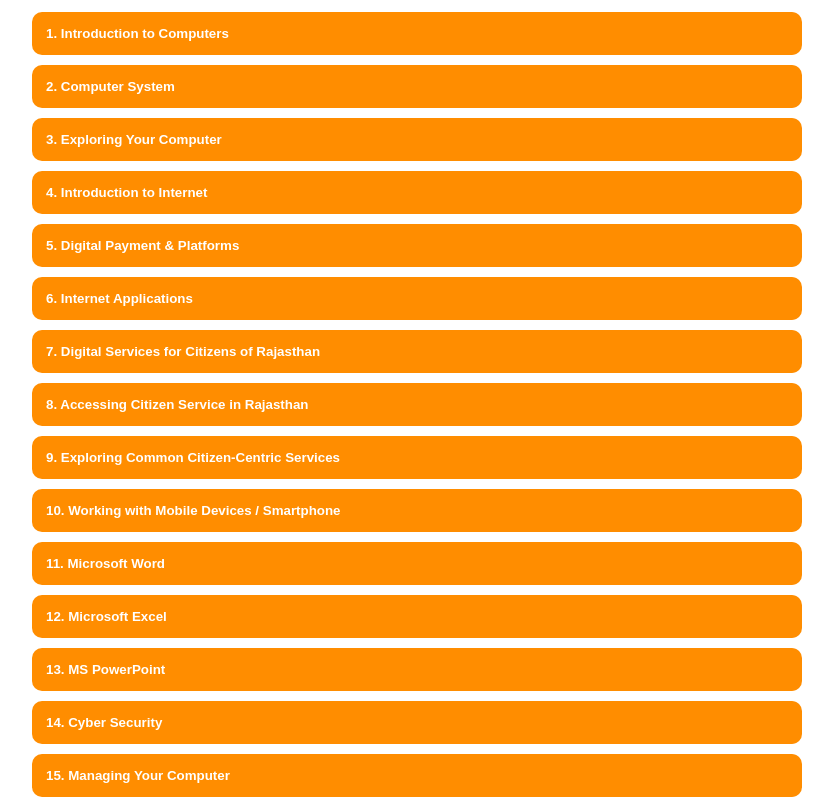
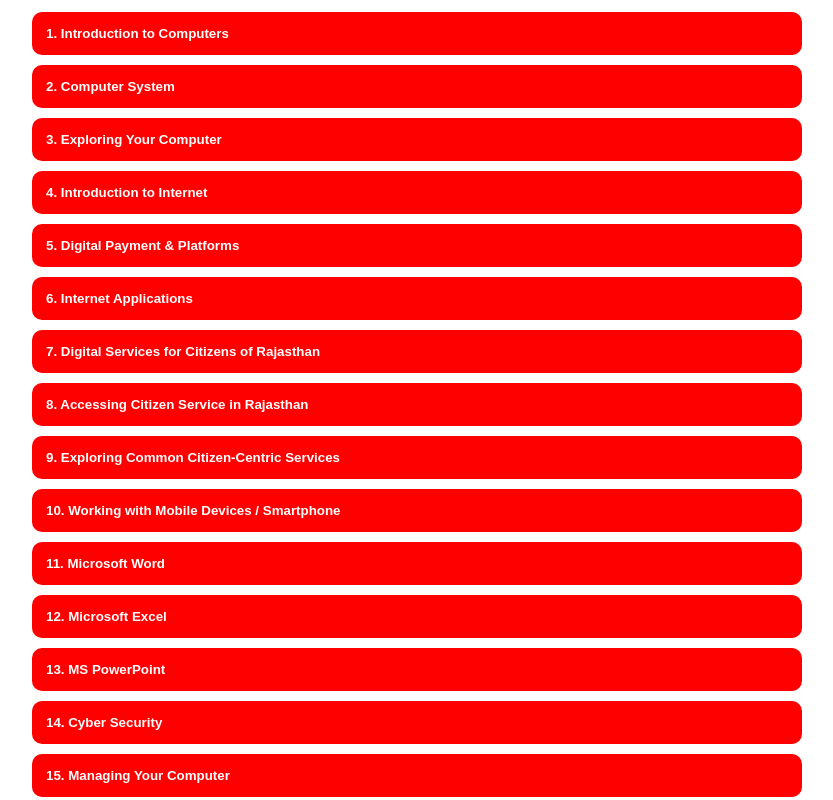
Before and after one commit to suryabuddy/suryabuddy.github.io, a plain HTML site: page index.html in a window 1280 px wide. Shown: the part 991-1791 px from the top of the page, without its empty margins (223-1056 px from the left). Drawn offline with Linux system fonts and the light colour scheme.

Commit message:
Update index.html

```diff
--- a/index.html
+++ b/index.html
@@ -7,7 +7,7 @@
 <style>
 *{margin:0;padding:0;box-sizing:border-box;font-family:Arial,Helvetica,sans-serif}
 body{background:#fff}
-.header{background:#ff8D00;color:#fff;padding:14px 14px 16px;display:flex;justify-content:space-between;align-items:center}
+.header{background:#ff0000;color:#fff;padding:14px 14px 16px;display:flex;justify-content:space-between;align-items:center}
 .h-left{display:flex;gap:12px;align-items:center}
 .photo{width:58px;height:58px;background:#ddd;border-radius:50%;flex-shrink:0;display:grid;place-items:center;overflow:hidden}
 .photo img{width:100%;height:100%;object-fit:cover}
@@ -183,21 +183,21 @@ function checkCoupon(){
   <p style="color:#666; margin-bottom:15px; font-size:14px;">Unit par click karo, notes yahin khulenge</p>
 
   <div style="display:grid; grid-template-columns: 1fr; gap:10px;">
-    <button onclick="showNote(1)" style="padding:14px; text-align:left; border:none; border-radius:10px; background:#ff8d00; color:white; font-weight:bold; cursor:pointer;">1. Introduction to Computers</button>
-    <button onclick="showNote(2)" style="padding:14px; text-align:left; border:none; border-radius:10px; background:#ff8d00; color:white; font-weight:bold; cursor:pointer;">2. Computer System</button>
-    <button onclick="showNote(3)" style="padding:14px; text-align:left; border:none; border-radius:10px; background:#ff8d00; color:white; font-weight:bold; cursor:pointer;">3. Exploring Your Computer</button>
-    <button onclick="showNote(4)" style="padding:14px; text-align:left; border:none; border-radius:10px; background:#ff8d00; color:white; font-weight:bold; cursor:pointer;">4. Introduction to Internet</button>
-    <button onclick="showNote(5)" style="padding:14px; text-align:left; border:none; border-radius:10px; background:#ff8d00; color:white; font-weight:bold; cursor:pointer;">5. Digital Payment & Platforms</button>
-    <button onclick="showNote(6)" style="padding:14px; text-align:left; border:none; border-radius:10px; background:#ff8d00; color:white; font-weight:bold; cursor:pointer;">6. Internet Applications</button>
-    <button onclick="showNote(7)" style="padding:14px; text-align:left; border:none; border-radius:10px; background:#ff8d00; color:white; font-weight:bold; cursor:pointer;">7. Digital Services for Citizens of Rajasthan</button>
-    <button onclick="showNote(8)" style="padding:14px; text-align:left; border:none; border-radius:10px; background:#ff8d00; color:white; font-weight:bold; cursor:pointer;">8. Accessing Citizen Service in Rajasthan</button>
-    <button onclick="showNote(9)" style="padding:14px; text-align:left; border:none; border-radius:10px; background:#ff8d00; color:white; font-weight:bold; cursor:pointer;">9. Exploring Common Citizen-Centric Services</button>
-    <button onclick="showNote(10)" style="padding:14px; text-align:left; border:none; border-radius:10px; background:#ff8d00; color:white; font-weight:bold; cursor:pointer;">10. Working with Mobile Devices / Smartphone</button>
-    <button onclick="showNote(11)" style="padding:14px; text-align:left; border:none; border-radius:10px; background:#ff8d00; color:white; font-weight:bold; cursor:pointer;">11. Microsoft Word</button>
-    <button onclick="showNote(12)" style="padding:14px; text-align:left; border:none; border-radius:10px; background:#ff8d00; color:white; font-weight:bold; cursor:pointer;">12. Microsoft Excel</button>
-    <button onclick="showNote(13)" style="padding:14px; text-align:left; border:none; border-radius:10px; background:#ff8d00; color:white; font-weight:bold; cursor:pointer;">13. MS PowerPoint</button>
-    <button onclick="showNote(14)" style="padding:14px; text-align:left; border:none; border-radius:10px; background:#ff8d00; color:white; font-weight:bold; cursor:pointer;">14. Cyber Security</button>
-    <button onclick="showNote(15)" style="padding:14px; text-align:left; border:none; border-radius:10px; background:#ff8d00; color:white; font-weight:bold; cursor:pointer;">15. Managing Your Computer</button>
+    <button onclick="showNote(1)" style="padding:14px; text-align:left; border:none; border-radius:10px; background:#ff0000; color:white; font-weight:bold; cursor:pointer;">1. Introduction to Computers</button>
+    <button onclick="showNote(2)" style="padding:14px; text-align:left; border:none; border-radius:10px; background:#ff0000; color:white; font-weight:bold; cursor:pointer;">2. Computer System</button>
+    <button onclick="showNote(3)" style="padding:14px; text-align:left; border:none; border-radius:10px; background:#ff0000; color:white; font-weight:bold; cursor:pointer;">3. Exploring Your Computer</button>
+    <button onclick="showNote(4)" style="padding:14px; text-align:left; border:none; border-radius:10px; background:#ff0000; color:white; font-weight:bold; cursor:pointer;">4. Introduction to Internet</button>
+    <button onclick="showNote(5)" style="padding:14px; text-align:left; border:none; border-radius:10px; background:#ff0000; color:white; font-weight:bold; cursor:pointer;">5. Digital Payment & Platforms</button>
+    <button onclick="showNote(6)" style="padding:14px; text-align:left; border:none; border-radius:10px; background:#ff0000; color:white; font-weight:bold; cursor:pointer;">6. Internet Applications</button>
+    <button onclick="showNote(7)" style="padding:14px; text-align:left; border:none; border-radius:10px; background:#ff0000; color:white; font-weight:bold; cursor:pointer;">7. Digital Services for Citizens of Rajasthan</button>
+    <button onclick="showNote(8)" style="padding:14px; text-align:left; border:none; border-radius:10px; background:#ff0000; color:white; font-weight:bold; cursor:pointer;">8. Accessing Citizen Service in Rajasthan</button>
+    <button onclick="showNote(9)" style="padding:14px; text-align:left; border:none; border-radius:10px; background:#ff0000; color:white; font-weight:bold; cursor:pointer;">9. Exploring Common Citizen-Centric Services</button>
+    <button onclick="showNote(10)" style="padding:14px; text-align:left; border:none; border-radius:10px; background:#ff0000; color:white; font-weight:bold; cursor:pointer;">10. Working with Mobile Devices / Smartphone</button>
+    <button onclick="showNote(11)" style="padding:14px; text-align:left; border:none; border-radius:10px; background:#ff0000; color:white; font-weight:bold; cursor:pointer;">11. Microsoft Word</button>
+    <button onclick="showNote(12)" style="padding:14px; text-align:left; border:none; border-radius:10px; background:#ff0000; color:white; font-weight:bold; cursor:pointer;">12. Microsoft Excel</button>
+    <button onclick="showNote(13)" style="padding:14px; text-align:left; border:none; border-radius:10px; background:#ff0000; color:white; font-weight:bold; cursor:pointer;">13. MS PowerPoint</button>
+    <button onclick="showNote(14)" style="padding:14px; text-align:left; border:none; border-radius:10px; background:#ff0000; color:white; font-weight:bold; cursor:pointer;">14. Cyber Security</button>
+    <button onclick="showNote(15)" style="padding:14px; text-align:left; border:none; border-radius:10px; background:#ff0000; color:white; font-weight:bold; cursor:pointer;">15. Managing Your Computer</button>
   </div>
 
   <!-- NOTES YAHAN KHULENGE - ARTICLE JAISA -->
```
